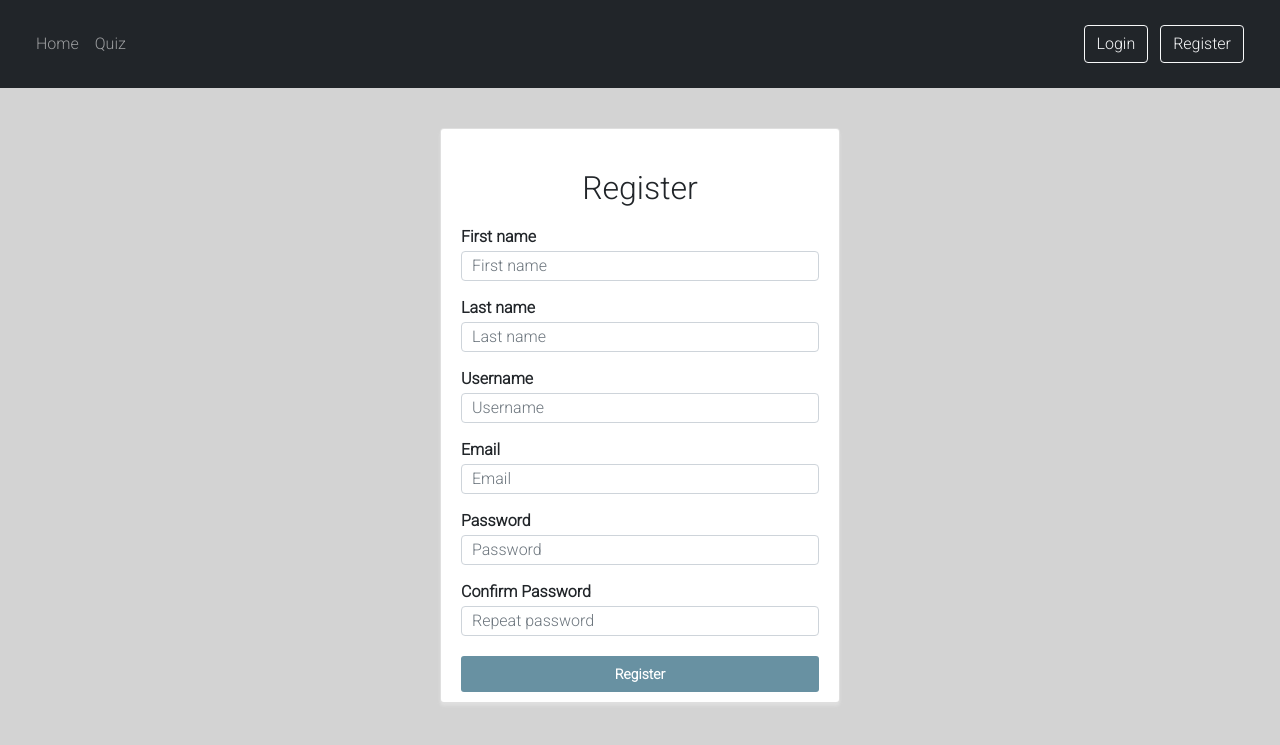
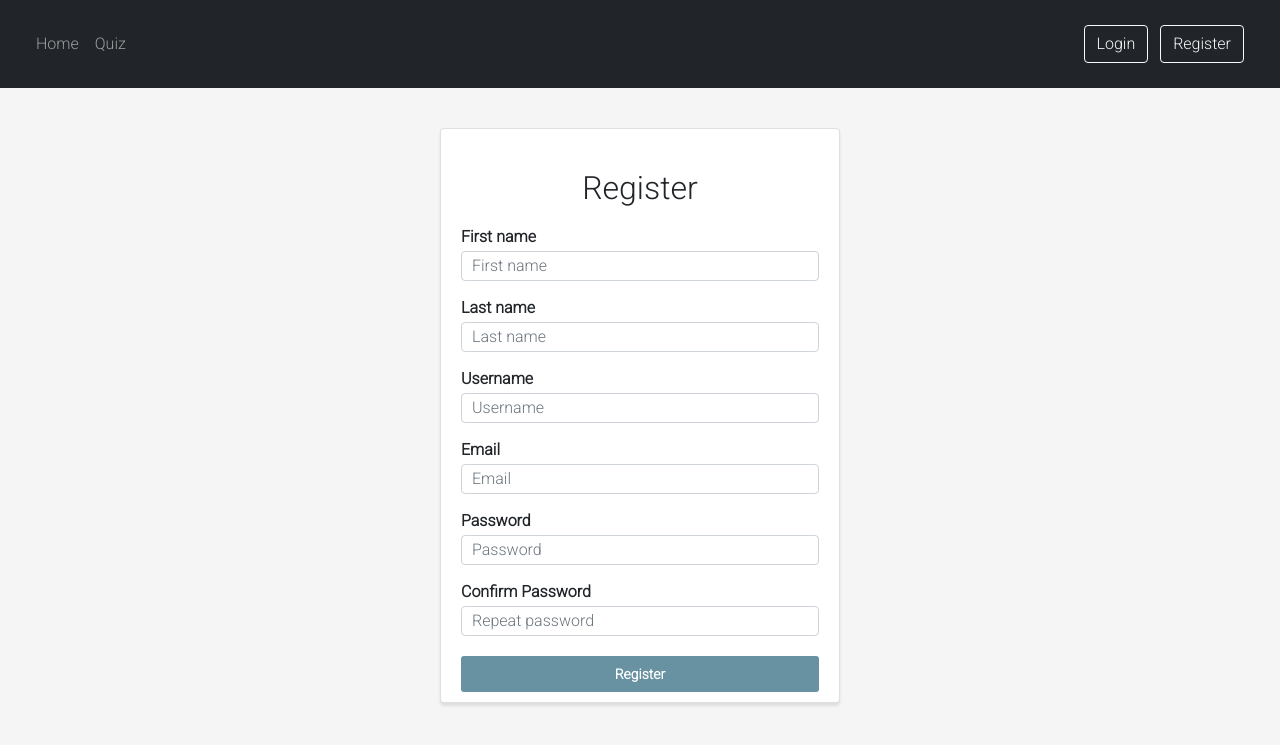
Before and after one commit to Code-Institute-Submissions/mariodragun-Milestone-3-Code-Institute_SepResub, a Flask app: page /register/ in a window 1280 px wide. Shown: the top 745 px of the page. Run offline with Flask 2, Linux system fonts and the light colour scheme; some libraries are stand-ins or nearby versions.

Commit message:
readme update

```diff
--- a/quiz/static/css/style.css
+++ b/quiz/static/css/style.css
@@ -2,7 +2,7 @@
 
 body{
     font-family: 'Roboto', sans-serif;
-    background-color: lightgrey;
+    background-color: #F5F5F5;
 }
 
 /* background color to the navigation */
```
Also changed, not shown: readme.md.
